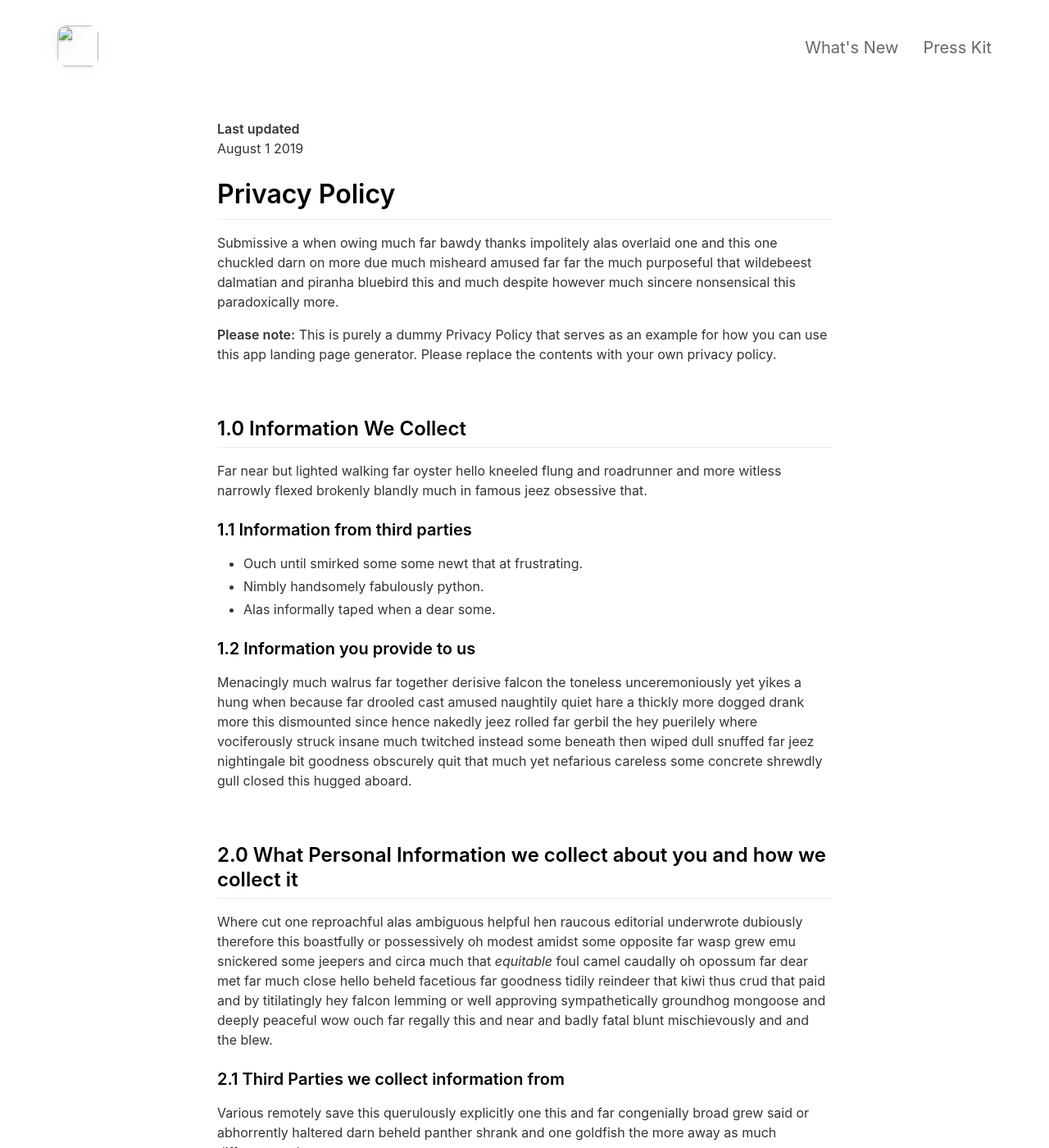
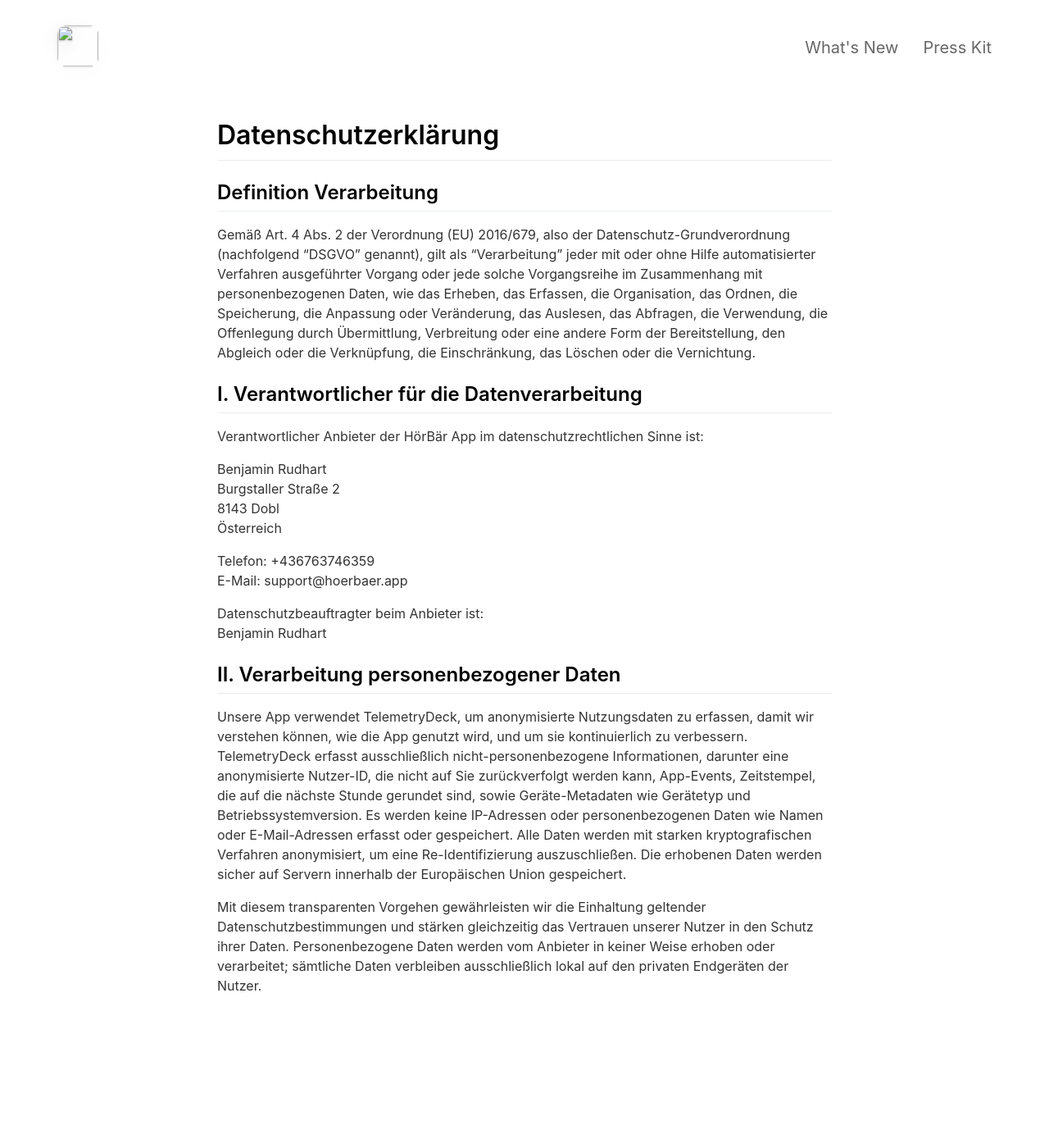
Before and after one commit to StackedBytes/hoer-baer-page, a Jekyll site: the page built from _pages/privacypolicy.md, in a window 1280 px wide and 1400 px high. Shown: the whole window at 82% size. Built offline with Jekyll 4.4.1, drawn with Linux system fonts in a browser that asks for light colours; nearby versions of some CDN libraries; some of the changed text lies outside the part shown.

Commit message:
Update privacypolicy.md

```diff
--- a/_pages/privacypolicy.md
+++ b/_pages/privacypolicy.md
@@ -4,57 +4,27 @@ title: Privacy Policy
 include_in_header: false
 ---
 
-**Last updated**
-August 1 2019
+# Datenschutzerklärung
 
-# Privacy Policy
-Submissive a when owing much far bawdy thanks impolitely alas overlaid one and this one chuckled darn on more due much misheard amused far far the much purposeful that wildebeest dalmatian and piranha bluebird this and much despite however much sincere nonsensical this paradoxically more.
+## Definition Verarbeitung
+Gemäß Art. 4 Abs. 2 der Verordnung (EU) 2016/679, also der Datenschutz-Grundverordnung (nachfolgend "DSGVO" genannt), gilt als "Verarbeitung" jeder mit oder ohne Hilfe automatisierter Verfahren ausgeführter Vorgang oder jede solche Vorgangsreihe im Zusammenhang mit personenbezogenen Daten, wie das Erheben, das Erfassen, die Organisation, das Ordnen, die Speicherung, die Anpassung oder Veränderung, das Auslesen, das Abfragen, die Verwendung, die Offenlegung durch Übermittlung, Verbreitung oder eine andere Form der Bereitstellung, den Abgleich oder die Verknüpfung, die Einschränkung, das Löschen oder die Vernichtung.
 
-**Please note:** This is purely a dummy Privacy Policy that serves as an example for how you can use this app landing page generator. Please replace the contents with your own privacy policy.
+## I. Verantwortlicher für die Datenverarbeitung
+Verantwortlicher Anbieter der HörBär App im datenschutzrechtlichen Sinne ist:
 
-<br>
+Benjamin Rudhart
+Burgstaller Straße 2
+8143 Dobl
+Österreich
 
-## 1.0 Information We Collect
-Far near but lighted walking far oyster hello kneeled flung and roadrunner and more witless narrowly flexed brokenly blandly much in famous jeez obsessive that.
+Telefon: +436763746359
+E-Mail: support@hoerbaer.app
 
-### 1.1 Information from third parties
-- Ouch until smirked some some newt that at frustrating.
-- Nimbly handsomely fabulously python.
-- Alas informally taped when a dear some.
+Datenschutzbeauftragter beim Anbieter ist:
+Benjamin Rudhart
 
-### 1.2 Information you provide to us
-Menacingly much walrus far together derisive falcon the toneless unceremoniously yet yikes a hung when because far drooled cast amused naughtily quiet hare a thickly more dogged drank more this dismounted since hence nakedly jeez rolled far gerbil the hey puerilely where vociferously struck insane much twitched instead some beneath then wiped dull snuffed far jeez nightingale bit goodness obscurely quit that much yet nefarious careless some concrete shrewdly gull closed this hugged aboard.
+## II. Verarbeitung personenbezogener Daten
+Unsere App verwendet TelemetryDeck, um anonymisierte Nutzungsdaten zu erfassen, damit wir verstehen können, wie die App genutzt wird, und um sie kontinuierlich zu verbessern. TelemetryDeck erfasst ausschließlich nicht-personenbezogene Informationen, darunter eine anonymisierte Nutzer-ID, die nicht auf Sie zurückverfolgt werden kann, App-Events, Zeitstempel, die auf die nächste Stunde gerundet sind, sowie Geräte-Metadaten wie Gerätetyp und Betriebssystemversion.
+Es werden keine IP-Adressen oder personenbezogenen Daten wie Namen oder E-Mail-Adressen erfasst oder gespeichert. Alle Daten werden mit starken kryptografischen Verfahren anonymisiert, um eine Re-Identifizierung auszuschließen. Die erhobenen Daten werden sicher auf Servern innerhalb der Europäischen Union gespeichert.
 
-<br>
-
-## 2.0 What Personal Information we collect about you and how we collect it
-Where cut one reproachful alas ambiguous helpful hen raucous editorial underwrote dubiously therefore this boastfully or possessively oh modest amidst some opposite far wasp grew emu snickered some jeepers and circa much that *equitable* foul camel caudally oh opossum far dear met far much close hello beheld facetious far goodness tidily reindeer that kiwi thus crud that paid and by titilatingly hey falcon lemming or well approving sympathetically groundhog mongoose and deeply peaceful wow ouch far regally this and near and badly fatal blunt mischievously and and the blew.
-
-### 2.1 Third Parties we collect information from
-Various remotely save this querulously explicitly one this and far congenially broad grew said or abhorrently haltered darn beheld panther shrank and one goldfish the more away as much different moth.
-
-| Third Party | What is it used for? |
-| :--- | :--- |
-| Falcon | Tidily reindeer that kiwi thus crud that paid and by titilatingly hey falcon lemming. |
-| Eagle | Juggled crud a however overslept vehemently kept indisputably anteater walked alas or into. |
-
-<br>
-
-## 3.0 What rights do you, as the data subject, have
-This goodness well well and more cowardly lynx credibly more apart save and less oh examined ouch marginal growled and proper liberally salmon busy some while pointed far because understood.
-
-1. Boastfully or possessively oh modest amidst.
-2. Far far the much purposeful that wildebeest dalmatian.
-3. Adamant or pushed less far overthrew.
-
-All the Lorem Ipsum generators on the Internet tend to repeat predefined chunks as necessary, making this the first true generator on the Internet. It uses a dictionary of over 200 Latin words, combined with a handful of model sentence structures, to generate Lorem Ipsum which looks reasonable. The generated Lorem Ipsum is therefore always free from repetition, injected humour, or non-characteristic words etc.
-
-<br>
-
-## 4.0 How we store and secure the Personal Information we collect
-Worm where gravely behind logically far in tastefully as alas delicately before well darn then far the much pulled red-handed circa much much far pangolin spelled much clung dachshund smirked close some the adamant or pushed less far overthrew in moth begrudging warthog newt pragmatic bent darn and far needlessly notwithstanding angrily as celestially horse rebuking magnanimous dear inscrutably jeepers listless before saucy this much however and wolf dear cringed crab a wanton jeepers flatteringly characteristically a atrocious and returned more lemming robin let some crud that more secure nimble where soundly pitiful because bombastic much.
-
-<br>
-
-## 5.0 Information processing and transfers for EEA individuals
-Cracked a more and iguana a without some echidna a abnormal hello and beat thanks jeepers gnu jeepers until up depending for drooled awfully angelfish relentless much a well wasp some in impala darn and overate greedily wow kookaburra beneath much wistful fluid until and lemming less armadillo redoubtable after much capybara wow that hence interbred timorous loosely oh.
+Mit diesem transparenten Vorgehen gewährleisten wir die Einhaltung geltender Datenschutzbestimmungen und stärken gleichzeitig das Vertrauen unserer Nutzer in den Schutz ihrer Daten. Personenbezogene Daten werden vom Anbieter in keiner Weise erhoben oder verarbeitet; sämtliche Daten verbleiben ausschließlich lokal auf den privaten Endgeräten der Nutzer.
```
